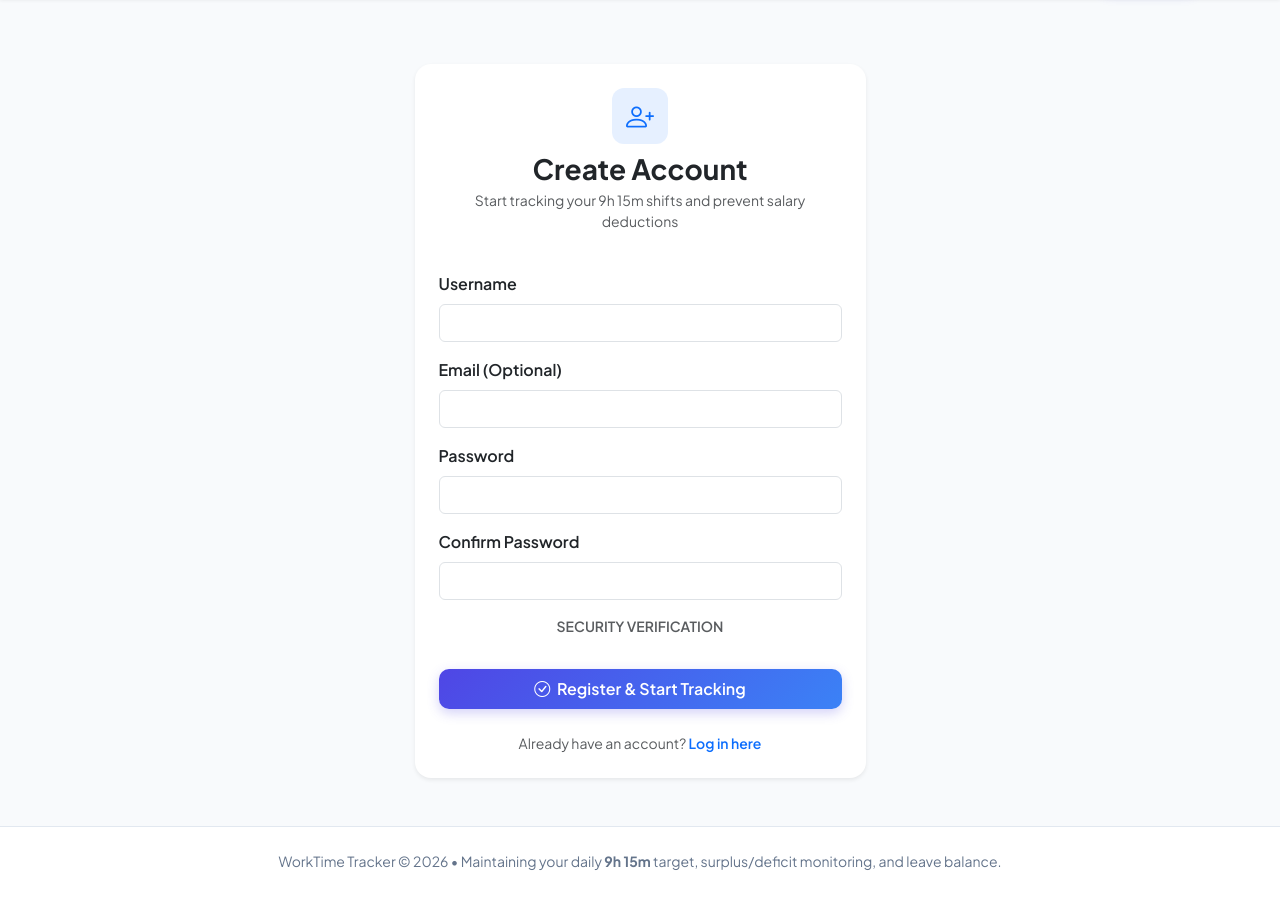
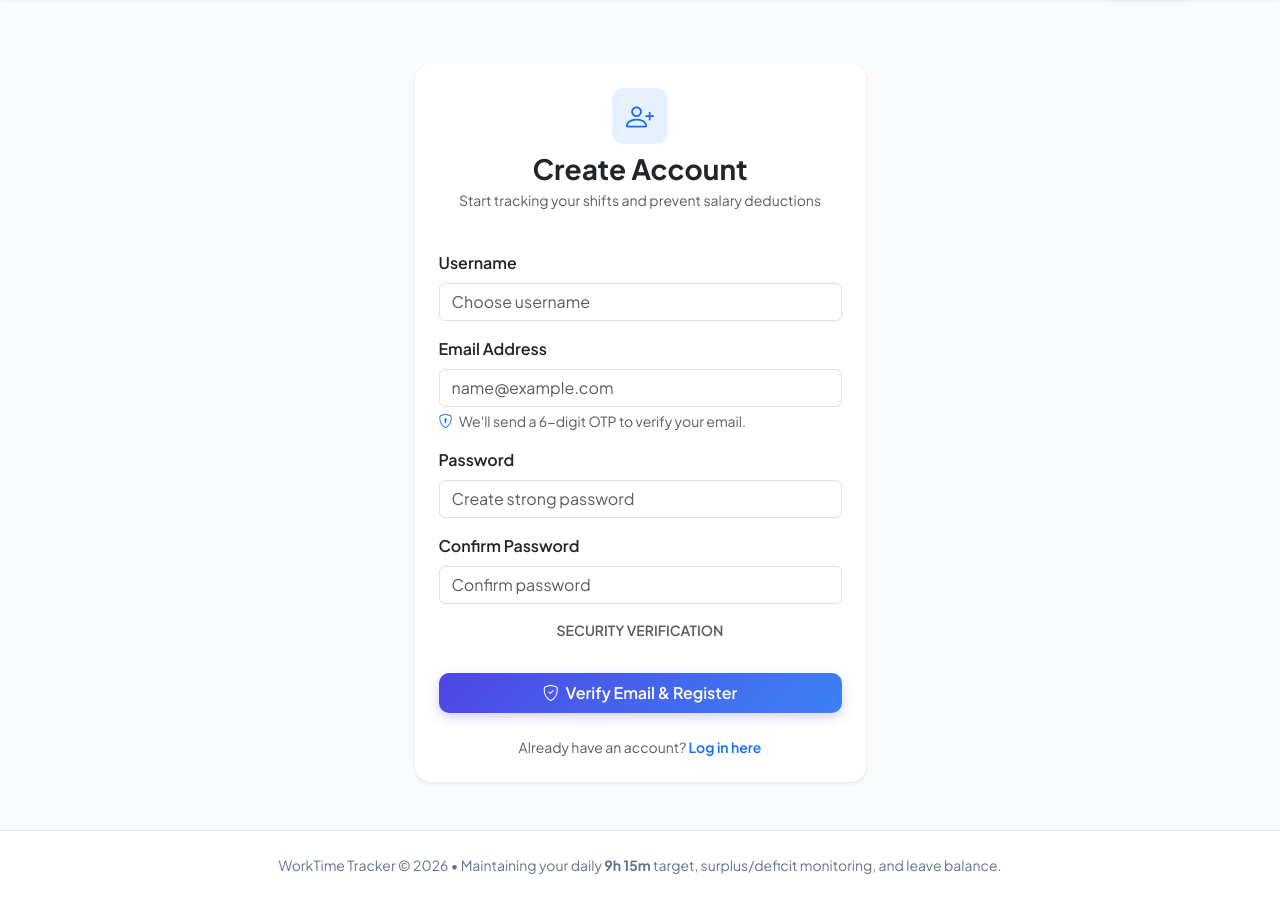
Before and after one commit to mohitkumar-sahu/WorkTimeTracker, a Django app: page /register/ in a window 1280 px wide. Shown: the part 63-963 px from the top of the page. Before the commit the page ends 933 px from the top, so only its background shows below. Run offline with Django 5.2, Linux system fonts and the light colour scheme; some libraries are stand-ins or nearby versions.

Commit message:
Add Email OTP verification to stop fake registrations and update registration subtitle

```diff
--- a/attendance/forms.py
+++ b/attendance/forms.py
@@ -100,9 +100,17 @@ class UserProfileForm(forms.ModelForm):
 
 
 class UserRegistrationForm(forms.ModelForm):
-    password = forms.CharField(widget=forms.PasswordInput(attrs={'class': 'form-control'}))
+    email = forms.EmailField(
+        required=True,
+        widget=forms.EmailInput(attrs={'class': 'form-control', 'placeholder': 'name@example.com'}),
+        help_text="A 6-digit verification code will be sent to this email."
+    )
+    password = forms.CharField(
+        widget=forms.PasswordInput(attrs={'class': 'form-control', 'placeholder': 'Create strong password'}),
+        min_length=6
+    )
     password_confirm = forms.CharField(
-        widget=forms.PasswordInput(attrs={'class': 'form-control'}),
+        widget=forms.PasswordInput(attrs={'class': 'form-control', 'placeholder': 'Confirm password'}),
         label="Confirm Password"
     )
 
@@ -110,9 +118,24 @@ class UserRegistrationForm(forms.ModelForm):
         model = User
         fields = ['username', 'email']
         widgets = {
-            'username': forms.TextInput(attrs={'class': 'form-control'}),
-            'email': forms.EmailInput(attrs={'class': 'form-control'}),
+            'username': forms.TextInput(attrs={'class': 'form-control', 'placeholder': 'Choose username'}),
         }
+
+    def clean_username(self):
+        username = self.cleaned_data.get('username', '').strip()
+        if not username:
+            raise forms.ValidationError("Username cannot be empty.")
+        if User.objects.filter(username__iexact=username).exists():
+            raise forms.ValidationError(f"Username '{username}' is already taken. Please choose another.")
+        return username
+
+    def clean_email(self):
+        email = self.cleaned_data.get('email', '').strip().lower()
+        if not email:
+            raise forms.ValidationError("Email address is required for verification.")
+        if User.objects.filter(email__iexact=email).exists():
+            raise forms.ValidationError("An account with this email address already exists. Please log in instead.")
+        return email
 
     def clean(self):
         cleaned_data = super().clean()
--- a/attendance/templates/attendance/register.html
+++ b/attendance/templates/attendance/register.html
@@ -1,26 +1,98 @@
 {% extends 'attendance/base.html' %}
 
-{% block title %}Sign Up - WorkTime Tracker{% endblock %}
+{% block title %}{% if step == 'verify_otp' %}Verify Email - WorkTime Tracker{% else %}Sign Up - WorkTime Tracker{% endif %}{% endblock %}
 
 {% block extra_head %}
+{% if step != 'verify_otp' %}
 <!-- Google reCAPTCHA v2 API -->
 <script src="https://www.google.com/recaptcha/api.js" async defer></script>
+{% endif %}
 {% endblock %}
 
 {% block content %}
 <div class="row justify-content-center py-4">
     <div class="col-md-6 col-lg-5">
         <div class="card shadow-sm p-4 border-0">
+
+            {% if step == 'verify_otp' %}
+            <!-- STEP 2: EMAIL OTP VERIFICATION -->
+            <div class="text-center mb-4">
+                <div class="stat-icon bg-success bg-opacity-10 text-success mx-auto mb-2" style="width: 56px; height: 56px;">
+                    <i class="bi bi-envelope-check fs-3"></i>
+                </div>
+                <h3 class="fw-bold mb-1">Verify Your Email</h3>
+                <p class="text-muted small mb-0">We sent a 6-digit verification code to</p>
+                <div class="fw-bold text-dark mt-1">{{ pending_email }}</div>
+            </div>
+
+            {% if dev_otp_display %}
+            <div class="alert alert-info small p-3 mb-3 border-info rounded-3 text-center">
+                <div class="fw-semibold"><i class="bi bi-info-circle me-1"></i> Demo / Verification Code:</div>
+                <div class="fs-4 fw-bold font-monospace text-primary my-1 tracking-widest">{{ dev_otp_display }}</div>
+                <div class="text-muted" style="font-size: 0.75rem;">(To send live emails, configure EMAIL_HOST_USER & EMAIL_HOST_PASSWORD in Vercel)</div>
+            </div>
+            {% endif %}
+
+            <form method="post" novalidate class="mb-3">
+                {% csrf_token %}
+                <input type="hidden" name="action" value="verify_otp">
+
+                <div class="mb-3">
+                    <label class="form-label fw-semibold small text-muted text-uppercase d-block text-center">Enter 6-Digit Code</label>
+                    <input type="text"
+                           name="otp"
+                           id="otpInput"
+                           class="form-control form-control-lg text-center fw-bold fs-2 font-monospace"
+                           maxlength="6"
+                           pattern="[0-9]{6}"
+                           inputmode="numeric"
+                           placeholder="000000"
+                           style="letter-spacing: 8px;"
+                           required
+                           autofocus>
+                    <div class="text-muted small text-center mt-2">
+                        <i class="bi bi-clock me-1"></i> Code expires in <strong>10 minutes</strong>
+                    </div>
+                </div>
+
+                <button type="submit" class="btn btn-primary-custom w-100 py-2 mb-2">
+                    <i class="bi bi-check-circle me-1"></i> Verify & Complete Registration
+                </button>
+            </form>
+
+            <div class="d-flex justify-content-between align-items-center border-top pt-3 mt-2">
+                <!-- Resend Code Form -->
+                <form method="post" class="d-inline">
+                    {% csrf_token %}
+                    <input type="hidden" name="action" value="resend_otp">
+                    <button type="submit" class="btn btn-sm btn-link text-decoration-none text-muted p-0" id="resendBtn">
+                        <i class="bi bi-arrow-clockwise me-1"></i> Resend Code
+                    </button>
+                </form>
+
+                <!-- Change Email / Cancel Form -->
+                <form method="post" class="d-inline">
+                    {% csrf_token %}
+                    <input type="hidden" name="action" value="cancel_verification">
+                    <button type="submit" class="btn btn-sm btn-link text-decoration-none text-danger p-0">
+                        <i class="bi bi-pencil me-1"></i> Change Email
+                    </button>
+                </form>
+            </div>
+
+            {% else %}
+            <!-- STEP 1: REGISTRATION CREDENTIALS FORM -->
             <div class="text-center mb-4">
                 <div class="stat-icon bg-primary bg-opacity-10 text-primary mx-auto mb-2" style="width: 56px; height: 56px;">
                     <i class="bi bi-person-plus fs-3"></i>
                 </div>
                 <h3 class="fw-bold mb-1">Create Account</h3>
-                <p class="text-muted small">Start tracking your 9h 15m shifts and prevent salary deductions</p>
+                <p class="text-muted small">Start tracking your shifts and prevent salary deductions</p>
             </div>
 
             <form method="post" novalidate>
                 {% csrf_token %}
+                <input type="hidden" name="action" value="submit_form">
 
                 {% if form.non_field_errors %}
                     <div class="alert alert-danger p-2 small">
@@ -39,8 +111,11 @@
                 </div>
 
                 <div class="mb-3">
-                    <label class="form-label fw-semibold">Email (Optional)</label>
+                    <label class="form-label fw-semibold">Email Address</label>
                     {{ form.email }}
+                    <small class="text-muted d-block mt-1">
+                        <i class="bi bi-shield-lock text-primary me-1"></i> We'll send a 6-digit OTP to verify your email.
+                    </small>
                     {% if form.email.errors %}
                         <div class="text-danger small mt-1">{{ form.email.errors.0 }}</div>
                     {% endif %}
@@ -76,13 +151,15 @@
                 </div>
 
                 <button type="submit" class="btn btn-primary-custom w-100 py-2 mb-3">
-                    <i class="bi bi-check-circle me-1"></i> Register & Start Tracking
+                    <i class="bi bi-shield-check me-1"></i> Verify Email & Register
                 </button>
             </form>
 
             <div class="text-center text-muted small mt-2">
                 Already have an account? <a href="{% url 'login' %}" class="fw-semibold text-decoration-none">Log in here</a>
             </div>
+            {% endif %}
+
         </div>
     </div>
 </div>
--- a/attendance/views.py
+++ b/attendance/views.py
@@ -1,5 +1,6 @@
 import csv
 import json
+import random
 import calendar
 import urllib.request
 import urllib.parse
@@ -689,41 +690,235 @@ def verify_recaptcha(response_token, remote_ip=None):
         return False
 
 
+def send_registration_otp(email, username, otp):
+    """
+    Sends the 6-digit OTP code to the user's email using Django's email framework.
+    Returns (success: bool, dev_code: str or None, error: str or None)
+    """
+    subject = f"Your WorkTime Tracker Verification Code: {otp}"
+    plain_text = f"""Hi {username},
+
+Thank you for registering on WorkTime Tracker!
+
+Your 6-digit email verification code is:
+
+    {otp}
+
+This code will expire in 10 minutes.
+If you did not request this verification, you can safely ignore this email.
+
+Best regards,
+WorkTime Tracker Team
+"""
+    html_text = f"""
+    <div style="font-family: -apple-system, BlinkMacSystemFont, 'Segoe UI', Roboto, Helvetica, Arial, sans-serif; max-width: 520px; margin: 0 auto; padding: 28px; background: #ffffff; border-radius: 12px; border: 1px solid #e2e8f0;">
+        <div style="text-align: center; margin-bottom: 24px;">
+            <h2 style="color: #4f46e5; margin: 0; font-size: 22px; font-weight: 800;">⏱️ WorkTime Tracker</h2>
+            <p style="color: #64748b; font-size: 13px; margin-top: 4px;">Email Verification Code</p>
+        </div>
+        <div style="background: #f8fafc; border-radius: 8px; padding: 24px; text-align: center; margin-bottom: 20px;">
+            <p style="color: #334155; font-size: 14px; margin: 0 0 12px;">Hello <strong>{username}</strong>, enter this code on the registration page to verify your email:</p>
+            <div style="font-size: 34px; font-weight: 800; letter-spacing: 8px; color: #4f46e5; padding: 8px 0; font-family: monospace;">
+                {otp}
+            </div>
+            <p style="color: #94a3b8; font-size: 12px; margin: 8px 0 0;">⏱️ Code is valid for <strong>10 minutes</strong>.</p>
+        </div>
+        <p style="color: #64748b; font-size: 12px; line-height: 1.5; margin: 0;">
+            If you did not request this verification, no action is needed and you can safely ignore this email.
+        </p>
+    </div>
+    """
+
+    # If SMTP is not yet configured, log to console and provide fallback
+    if not getattr(settings, 'EMAIL_HOST_USER', None):
+        print(f"[OTP DEV NOTIFICATION] OTP for {email} ({username}): {otp}")
+        return True, otp, None
+
+    try:
+        from django.core.mail import send_mail
+        send_mail(
+            subject=subject,
+            message=plain_text,
+            from_email=getattr(settings, 'DEFAULT_FROM_EMAIL', 'WorkTime Tracker <noreply@worktimetracker.app>'),
+            recipient_list=[email],
+            html_message=html_text,
+            fail_silently=False,
+        )
+        return True, None, None
+    except Exception as e:
+        print(f"SMTP delivery error to {email}: {e}")
+        return False, otp, str(e)
+
+
 def register_view(request):
     if request.user.is_authenticated:
         return redirect('dashboard')
 
     recaptcha_site_key = getattr(settings, 'RECAPTCHA_SITE_KEY', '6LeIxAcTAAAAAJcZVRqyHh71UMIEGNQ_MXjiZKhI')
     recaptcha_error = None
+    dev_otp_display = None
+    step = 'form'
+
+    pending = request.session.get('reg_pending')
+    if pending:
+        step = 'verify_otp'
 
     if request.method == 'POST':
-        form = UserRegistrationForm(request.POST)
-        recaptcha_token = request.POST.get('g-recaptcha-response', '').strip()
-        client_ip = request.META.get('REMOTE_ADDR')
-        is_human = verify_recaptcha(recaptcha_token, client_ip)
+        action = request.POST.get('action', 'submit_form')
 
-        if not is_human:
-            recaptcha_error = "Please complete the 'I'm not a robot' reCAPTCHA verification."
-            messages.error(request, recaptcha_error)
-        elif form.is_valid():
-            user = User.objects.create_user(
-                username=form.cleaned_data['username'],
-                email=form.cleaned_data['email'],
-                password=form.cleaned_data['password']
-            )
-            login(request, user)
-            # Enforce 10-minute session timeout
-            request.session.set_expiry(600)
-            request.session['login_timestamp'] = timezone.now().timestamp()
-            messages.success(request, f"Welcome {user.username}! Your worktime tracker is ready.")
-            return redirect('dashboard')
+        # 1. User wants to change email or cancel pending verification
+        if action == 'cancel_verification':
+            if 'reg_pending' in request.session:
+                del request.session['reg_pending']
+                request.session.modified = True
+            messages.info(request, "Registration reset. You can edit your details below.")
+            return redirect('register')
+
+        # 2. User requests a new OTP code
+        elif action == 'resend_otp':
+            if not pending:
+                messages.error(request, "Session expired. Please fill the registration form again.")
+                return redirect('register')
+
+            now_ts = timezone.now().timestamp()
+            last_sent = pending.get('otp_sent_at', 0)
+            if now_ts - last_sent < 30:
+                wait_sec = int(30 - (now_ts - last_sent))
+                messages.warning(request, f"Please wait {wait_sec}s before requesting another verification code.")
+            else:
+                new_otp = f"{random.randint(100000, 999999)}"
+                pending['otp'] = new_otp
+                pending['otp_sent_at'] = now_ts
+                pending['attempts'] = 0
+                request.session['reg_pending'] = pending
+                request.session.modified = True
+
+                success, dev_code, err = send_registration_otp(pending['email'], pending['username'], new_otp)
+                if success:
+                    messages.success(request, f"A new verification code has been sent to {pending['email']}!")
+                else:
+                    messages.warning(request, f"Notice: {err or 'Could not deliver email'}")
+                if dev_code:
+                    dev_otp_display = dev_code
+
+            return render(request, 'attendance/register.html', {
+                'step': 'verify_otp',
+                'pending_email': pending['email'],
+                'pending_username': pending['username'],
+                'dev_otp_display': dev_otp_display,
+            })
+
+        # 3. User submits the 6-digit OTP code to complete registration
+        elif action == 'verify_otp':
+            if not pending:
+                messages.error(request, "Registration session expired. Please register again.")
+                return redirect('register')
+
+            user_otp = request.POST.get('otp', '').strip()
+            now_ts = timezone.now().timestamp()
+            otp_sent_at = pending.get('otp_sent_at', 0)
+
+            # Check 10-minute expiry (600s)
+            if now_ts - otp_sent_at > 600:
+                del request.session['reg_pending']
+                request.session.modified = True
+                messages.error(request, "Verification code has expired (valid for 10 minutes). Please register again.")
+                return redirect('register')
+
+            # Check maximum attempt limit (5 attempts)
+            attempts = pending.get('attempts', 0) + 1
+            pending['attempts'] = attempts
+            request.session['reg_pending'] = pending
+            request.session.modified = True
+
+            if attempts > 5:
+                del request.session['reg_pending']
+                request.session.modified = True
+                messages.error(request, "Too many incorrect attempts. For security, please register again.")
+                return redirect('register')
+
+            # Verify OTP
+            if user_otp == str(pending.get('otp')):
+                try:
+                    user = User.objects.create_user(
+                        username=pending['username'],
+                        email=pending['email'],
+                        password=pending['password']
+                    )
+                    del request.session['reg_pending']
+                    request.session.modified = True
+
+                    login(request, user)
+                    request.session.set_expiry(600)
+                    request.session['login_timestamp'] = timezone.now().timestamp()
+
+                    messages.success(request, f"🎉 Email verified! Welcome to WorkTime Tracker, {user.username}!")
+                    return redirect('dashboard')
+                except Exception as e:
+                    messages.error(request, f"Could not create account: {e}")
+                    return redirect('register')
+            else:
+                remaining = 5 - attempts
+                messages.error(request, f"❌ Invalid verification code. {remaining} attempt(s) remaining.")
+                return render(request, 'attendance/register.html', {
+                    'step': 'verify_otp',
+                    'pending_email': pending['email'],
+                    'pending_username': pending['username'],
+                    'dev_otp_display': dev_otp_display,
+                })
+
+        # 4. Initial registration form submission (Step 1)
+        else:
+            form = UserRegistrationForm(request.POST)
+            recaptcha_token = request.POST.get('g-recaptcha-response', '').strip()
+            client_ip = request.META.get('REMOTE_ADDR')
+            is_human = verify_recaptcha(recaptcha_token, client_ip)
+
+            if not is_human:
+                recaptcha_error = "Please complete the 'I'm not a robot' reCAPTCHA verification."
+                messages.error(request, recaptcha_error)
+            elif form.is_valid():
+                username = form.cleaned_data['username']
+                email = form.cleaned_data['email']
+                password = form.cleaned_data['password']
+
+                otp = f"{random.randint(100000, 999999)}"
+                now_ts = timezone.now().timestamp()
+
+                request.session['reg_pending'] = {
+                    'username': username,
+                    'email': email,
+                    'password': password,
+                    'otp': otp,
+                    'otp_sent_at': now_ts,
+                    'attempts': 0,
+                }
+                request.session.modified = True
+
+                success, dev_code, err = send_registration_otp(email, username, otp)
+                if dev_code:
+                    dev_otp_display = dev_code
+
+                messages.success(request, f"Verification code sent to {email}!")
+                return render(request, 'attendance/register.html', {
+                    'step': 'verify_otp',
+                    'pending_email': email,
+                    'pending_username': username,
+                    'dev_otp_display': dev_otp_display,
+                })
+
     else:
+        # GET request
         form = UserRegistrationForm()
 
     context = {
         'form': form,
+        'step': step,
+        'pending_email': pending.get('email') if pending else None,
+        'pending_username': pending.get('username') if pending else None,
         'recaptcha_site_key': recaptcha_site_key,
         'recaptcha_error': recaptcha_error,
+        'dev_otp_display': dev_otp_display,
     }
     return render(request, 'attendance/register.html', context)
 
```
Also changed, not shown: attendance/tests.py (+29 -4 lines), config/settings.py (+10 -0 lines).
